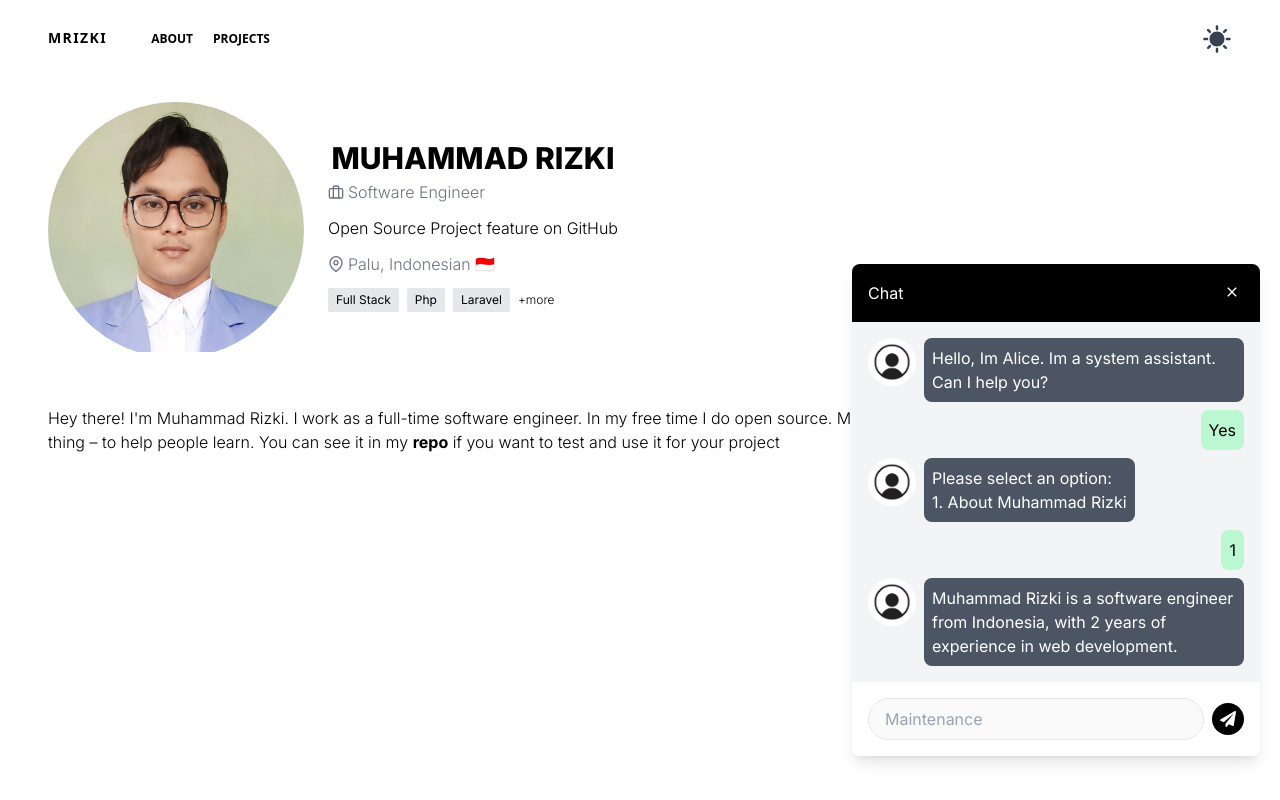
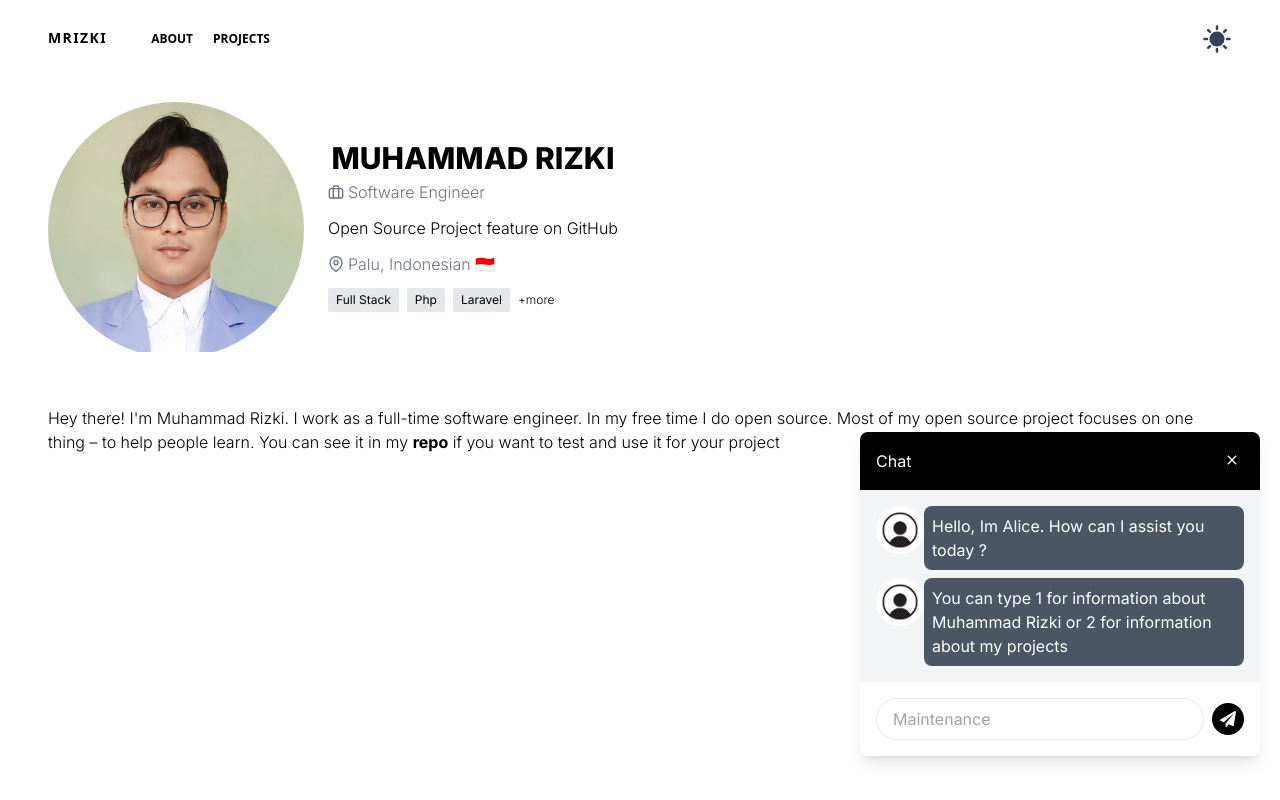
Before and after one commit to MRizki28/muhammadrizkiv4, a Next.js app: page / in a window 1280 px wide. Both pictures are taken after a click on the button 1238 px from the left and 758 px from the top of the page. Built offline with nearby package versions, Linux system fonts and the light colour scheme.

Commit message:
update chat bot

```diff
--- a/src/components/chatbot/ModalChat.tsx
+++ b/src/components/chatbot/ModalChat.tsx
@@ -10,6 +10,20 @@ import { FaPaperPlane } from "react-icons/fa";
 export default function ModalChat() {
     const [openChat, setOpenChat] = useState(false);
     const [isMobile, setIsMobile] = useState(false);
+    const [inputValue, setInputValue] = useState('');
+    const [messages, setMessages] = useState([
+        {
+            id: 1,
+            type: 'bot',
+            message: 'Hello, Im Alice. How can I assist you today ?'
+        },
+        {
+            id: 2,
+            type: 'bot',
+            message: 'You can type 1 for information about Muhammad Rizki or 2 for information about my projects'
+        }
+
+    ]);
 
     const handleOpenChat = () => {
         const floatingButton = document.getElementById('floatingButton')!;
@@ -22,6 +36,48 @@ export default function ModalChat() {
             }, 500);
         }
     }
+
+    const handleSendMessage = () => {
+        if (inputValue.trim()) {
+            setMessages(prevMessage => [
+                ...prevMessage,
+                {
+                    id: prevMessage.length + 1,
+                    type: 'user',
+                    message: inputValue
+                }
+            ]);
+
+            processInput(inputValue);
+            setInputValue('');
+        }
+    }
+
+    const processInput = (input: string) => {
+        let response = '';
+        switch (input.trim()) {
+            case '1':
+                response = 'You chose option 1, here is the information about Muhammad Rizki';
+                break;
+            case '2':
+                response = 'You chose option 2, here is the information about my projects';
+                break;
+            default:
+                response = 'Sorry, I dont understand that command';
+                break;
+        }
+
+        setMessages(prevMessage => [
+            ...prevMessage,
+            {
+                id: prevMessage.length + 1,
+                type: 'bot',
+                message: response
+            }
+        ]);
+    }
+
+
 
     useEffect(() => {
         const handleResize = () => {
@@ -43,7 +99,7 @@ export default function ModalChat() {
                 id="modalChat"
                 className={`fixed p-1 right-[6px] md:right-4 bottom-10 ${openChat ? 'fade-in h-[100%] top-[3px] md:top-auto md:h-fit' : 'hidden'}`}
             >
-                <div className="bg-gray-100 rounded-lg shadow-lg flex flex-col max-h-full h-full ">
+                <div className="bg-gray-100 rounded-lg shadow-lg flex flex-col max-h-[600px] h-full ">
                     {/* Header */}
                     <div className="bg-black p-4 text-white flex justify-between items-center rounded-t-lg">
                         <span className="text-start" id="receiver">Chat</span>
@@ -57,36 +113,9 @@ export default function ModalChat() {
                     {/* Chat Container */}
                     <div className="flex-1 overflow-y-auto p-4">
                         <div className="flex flex-col space-y-2" id="messageContainer">
-                            {/* Bot message */}
-                            <div className="flex items-start space-x-2">
-                                {!isMobile && (
-                                    <div>
-                                        <Image
-                                            src={Profile}
-                                            alt="profile"
-                                            width={50}
-                                            height={50}
-                                            className="w-12 h-12 object-cover rounded-full"
-                                            placeholder="blur"
-                                            blurDataURL={Profile.blurDataURL}
-                                            id="profile"
-                                        />
-                                    </div>
-                                )}
-                                <div className="text-white p-2 rounded-lg max-w-xs bg-gray-600">
-                                    <span>Hello, Im Alice. Im a system assistant. Can I help you?</span>
-                                </div>
-                            </div>
-
-                            {/* User response */}
-                            <div className="flex justify-end">
-                                <div className="text-black p-2 rounded-lg max-w-xs bg-green-200">
-                                    <span>Yes</span>
-                                </div>
-                            </div>
-
-                            {/* Bot options */}
-                            <div className="flex items-start space-x-2">
+                            {messages.map((message, index) => (
+                                <div key={index} className={`flex ${message.type === 'bot' ? 'items-start' : 'justify-end'}`}>
+                                    {message.type === 'bot' && !isMobile &&   (
                                         <div>
                                             <Image
                                                 src={Profile}
@@ -98,36 +127,12 @@ export default function ModalChat() {
                                                 blurDataURL={Profile.blurDataURL}
                                             />
                                         </div>
-                                <div className="text-white p-2 rounded-lg max-w-xs bg-gray-600">
-                                    <span>Please select an option:</span>
-                                    <p>1. About Muhammad Rizki</p>
+                                    )}
+                                    <div className={`text-white p-2 rounded-lg max-w-xs ${message.type === 'bot' ? 'bg-gray-600' : 'bg-green-200'}`}>
+                                        <span>{message.message}</span>
                                     </div>
                                 </div>
-
-                            {/* User selects option */}
-                            <div className="flex justify-end">
-                                <div className="text-black p-2 rounded-lg max-w-xs bg-green-200">
-                                    <span>1</span>
-                                </div>
-                            </div>
-
-                            {/* Bot responds */}
-                            <div className="flex items-start space-x-2">
-                                <div>
-                                    <Image
-                                        src={Profile}
-                                        alt="profile"
-                                        width={50}
-                                        height={50}
-                                        className="w-12 h-12 object-cover rounded-full"
-                                        placeholder="blur"
-                                        blurDataURL={Profile.blurDataURL}
-                                    />
-                                </div>
-                                <div className="text-white p-2 rounded-lg max-w-xs bg-gray-600">
-                                    <span>Muhammad Rizki is a software engineer from Indonesia, with 2 years of experience in web development.</span>
-                                </div>
-                            </div>
+                            ))}
                         </div>
                     </div>
                     {/* Input Field */}
@@ -137,9 +142,9 @@ export default function ModalChat() {
                             id="messageInput"
                             placeholder="Maintenance"
                             className="flex-1 border rounded-full px-4 py-2 focus:outline-none"
-                            disabled
+                            onChange={(e) => setInputValue(e.target.value)}
                         />
-                        <button disabled className="bg-black text-white rounded-full p-2 ml-2 hover:bg-gray-800 focus:outline-none">
+                        <button onClick={handleSendMessage} className="bg-black text-white rounded-full p-2 ml-2 hover:bg-gray-800 focus:outline-none">
                             <FaPaperPlane />
                         </button>
                     </div>
```
Lines whose indentation alone changed are shown as unchanged.
